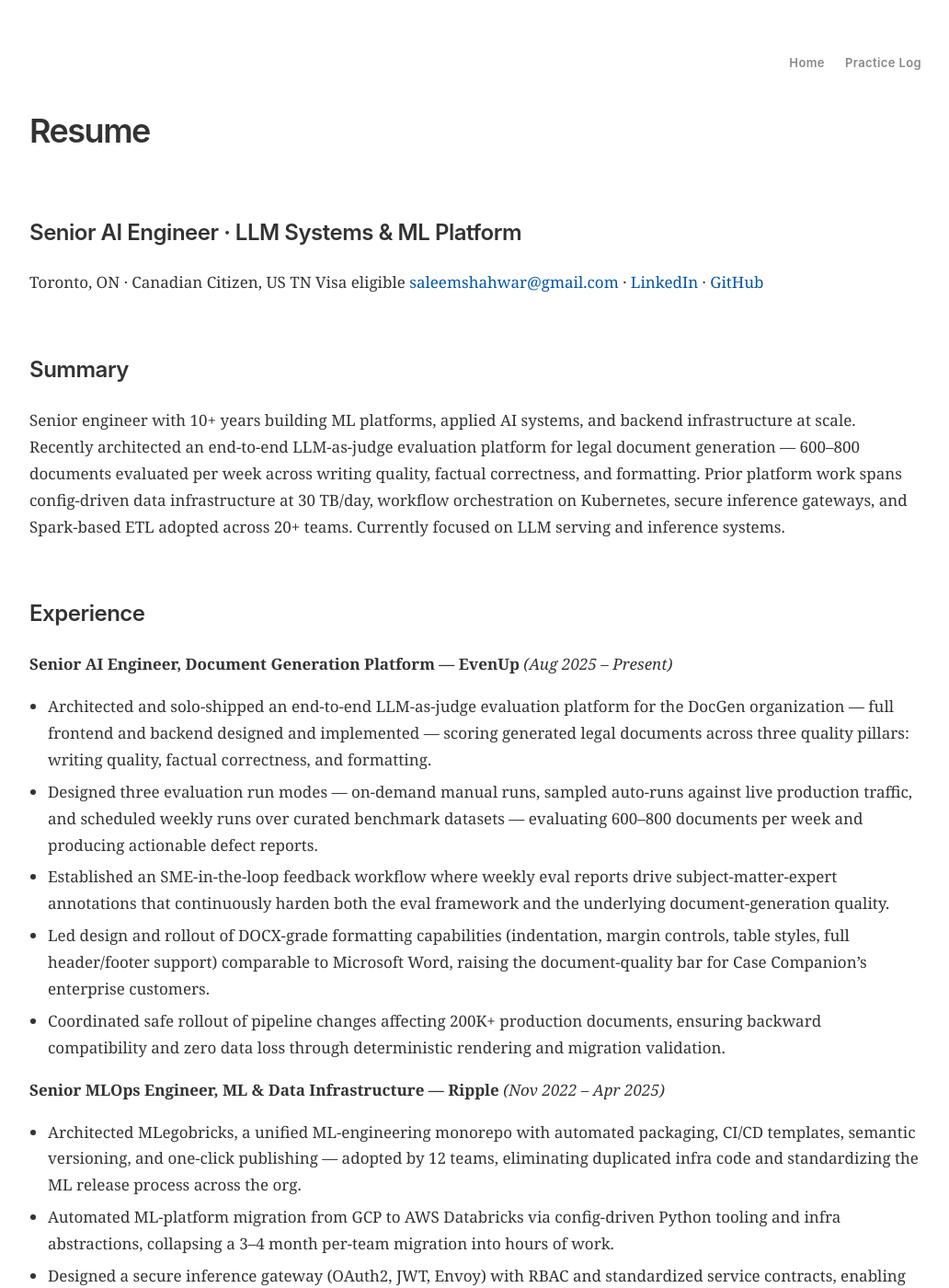
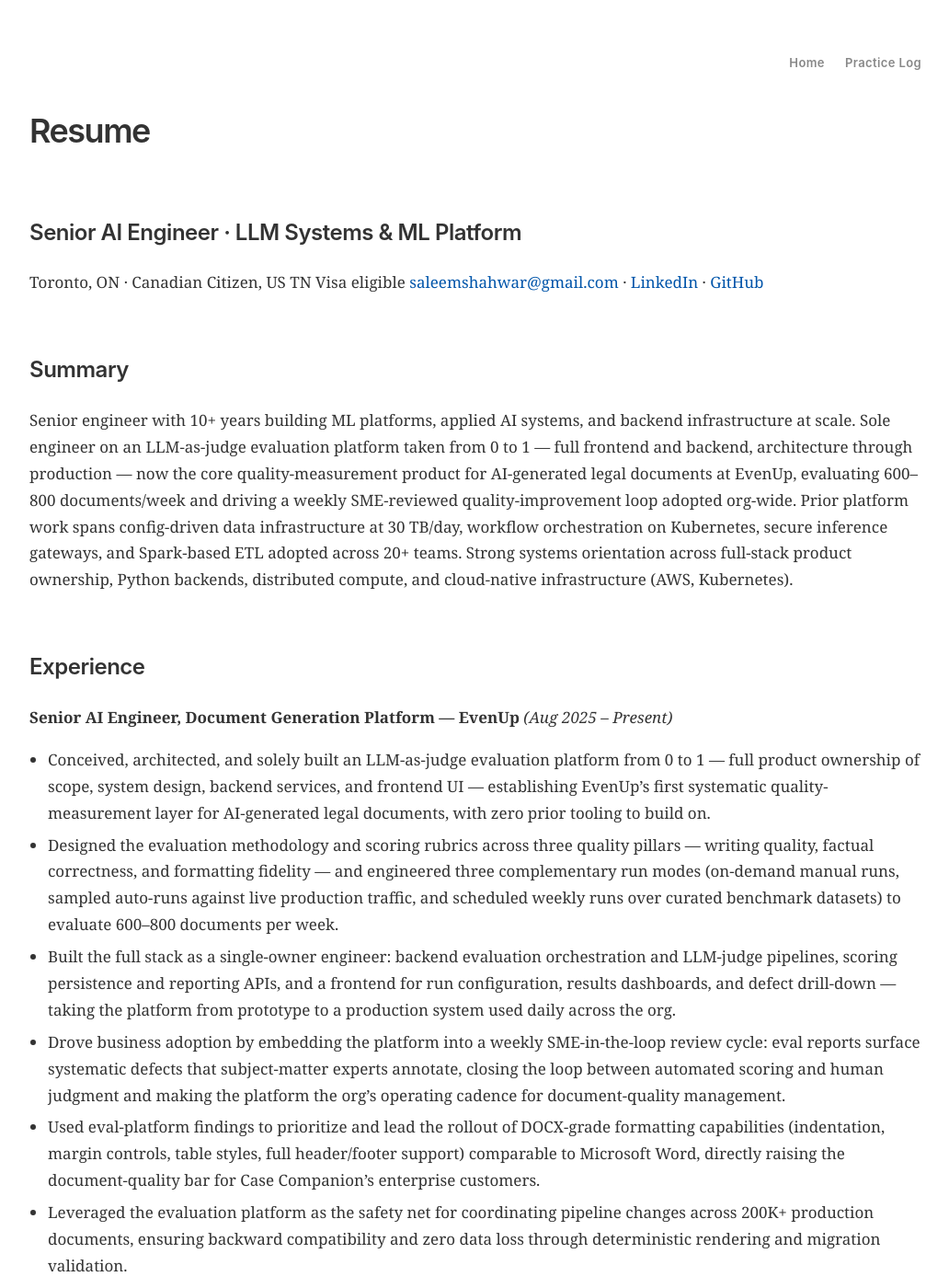
Before and after one commit to shahwarcodes/shahwarcodes.github.io, a Jekyll site: the page built from resume.md, in a window 1280 px wide and 1400 px high. Shown: the whole window at 92% size, without its empty margins (123-1155 px from the left). Built offline with Jekyll 4.4.1, drawn with Linux system fonts in a browser that asks for light colours; some of the changed text lies outside the part shown.

Commit message:
Update description.

```diff
--- a/_config.yml
+++ b/_config.yml
@@ -1,5 +1,5 @@
 title: Shahwar Saleem
-description: Senior ML & Backend Engineer
+description: Senior AI Engineer · LLM Systems & ML Platform
 url: "https://shahwarcodes.github.io"
 baseurl: ""
 
--- a/resume.md
+++ b/resume.md
@@ -10,17 +10,18 @@ Toronto, ON · Canadian Citizen, US TN Visa eligible
 
 ## Summary
 
-Senior engineer with 10+ years building ML platforms, applied AI systems, and backend infrastructure at scale. Recently architected an end-to-end LLM-as-judge evaluation platform for legal document generation — 600–800 documents evaluated per week across writing quality, factual correctness, and formatting. Prior platform work spans config-driven data infrastructure at 30 TB/day, workflow orchestration on Kubernetes, secure inference gateways, and Spark-based ETL adopted across 20+ teams. Currently focused on LLM serving and inference systems.
+Senior engineer with 10+ years building ML platforms, applied AI systems, and backend infrastructure at scale. Sole engineer on an LLM-as-judge evaluation platform taken from 0 to 1 — full frontend and backend, architecture through production — now the core quality-measurement product for AI-generated legal documents at EvenUp, evaluating 600–800 documents/week and driving a weekly SME-reviewed quality-improvement loop adopted org-wide. Prior platform work spans config-driven data infrastructure at 30 TB/day, workflow orchestration on Kubernetes, secure inference gateways, and Spark-based ETL adopted across 20+ teams. Strong systems orientation across full-stack product ownership, Python backends, distributed compute, and cloud-native infrastructure (AWS, Kubernetes).
 
 ## Experience
 
 **Senior AI Engineer, Document Generation Platform — EvenUp** *(Aug 2025 – Present)*
 
-- Architected and solo-shipped an end-to-end LLM-as-judge evaluation platform for the DocGen organization — full frontend and backend designed and implemented — scoring generated legal documents across three quality pillars: writing quality, factual correctness, and formatting.
-- Designed three evaluation run modes — on-demand manual runs, sampled auto-runs against live production traffic, and scheduled weekly runs over curated benchmark datasets — evaluating 600–800 documents per week and producing actionable defect reports.
-- Established an SME-in-the-loop feedback workflow where weekly eval reports drive subject-matter-expert annotations that continuously harden both the eval framework and the underlying document-generation quality.
-- Led design and rollout of DOCX-grade formatting capabilities (indentation, margin controls, table styles, full header/footer support) comparable to Microsoft Word, raising the document-quality bar for Case Companion's enterprise customers.
-- Coordinated safe rollout of pipeline changes affecting 200K+ production documents, ensuring backward compatibility and zero data loss through deterministic rendering and migration validation.
+- Conceived, architected, and solely built an LLM-as-judge evaluation platform from 0 to 1 — full product ownership of scope, system design, backend services, and frontend UI — establishing EvenUp's first systematic quality-measurement layer for AI-generated legal documents, with zero prior tooling to build on.
+- Designed the evaluation methodology and scoring rubrics across three quality pillars — writing quality, factual correctness, and formatting fidelity — and engineered three complementary run modes (on-demand manual runs, sampled auto-runs against live production traffic, and scheduled weekly runs over curated benchmark datasets) to evaluate 600–800 documents per week.
+- Built the full stack as a single-owner engineer: backend evaluation orchestration and LLM-judge pipelines, scoring persistence and reporting APIs, and a frontend for run configuration, results dashboards, and defect drill-down — taking the platform from prototype to a production system used daily across the org.
+- Drove business adoption by embedding the platform into a weekly SME-in-the-loop review cycle: eval reports surface systematic defects that subject-matter experts annotate, closing the loop between automated scoring and human judgment and making the platform the org's operating cadence for document-quality management.
+- Used eval-platform findings to prioritize and lead the rollout of DOCX-grade formatting capabilities (indentation, margin controls, table styles, full header/footer support) comparable to Microsoft Word, directly raising the document-quality bar for Case Companion's enterprise customers.
+- Leveraged the evaluation platform as the safety net for coordinating pipeline changes across 200K+ production documents, ensuring backward compatibility and zero data loss through deterministic rendering and migration validation.
 
 **Senior MLOps Engineer, ML & Data Infrastructure — Ripple** *(Nov 2022 – Apr 2025)*
 
@@ -54,7 +55,7 @@ Senior engineer with 10+ years building ML platforms, applied AI systems, and ba
 
 ## Skills
 
-**LLM & Applied AI:** LLM-as-judge evaluation, eval harness design, factuality & quality scoring frameworks, sampled live-traffic evaluation, SME-in-the-loop annotation workflows.
+**LLM & Applied AI:** LLM-as-judge evaluation, 0-to-1 eval platform design (full-stack), eval harness & scoring-rubric design, factuality & quality scoring frameworks, sampled live-traffic evaluation, SME-in-the-loop annotation workflows, eval-driven product development.
 
 **Languages:** Python (expert), SQL, TypeScript, Bash, Go (working), C/C++ (prior).
 
```
Also changed, not shown: about.md (+1 -1 lines), index.md (+7 -4 lines).
